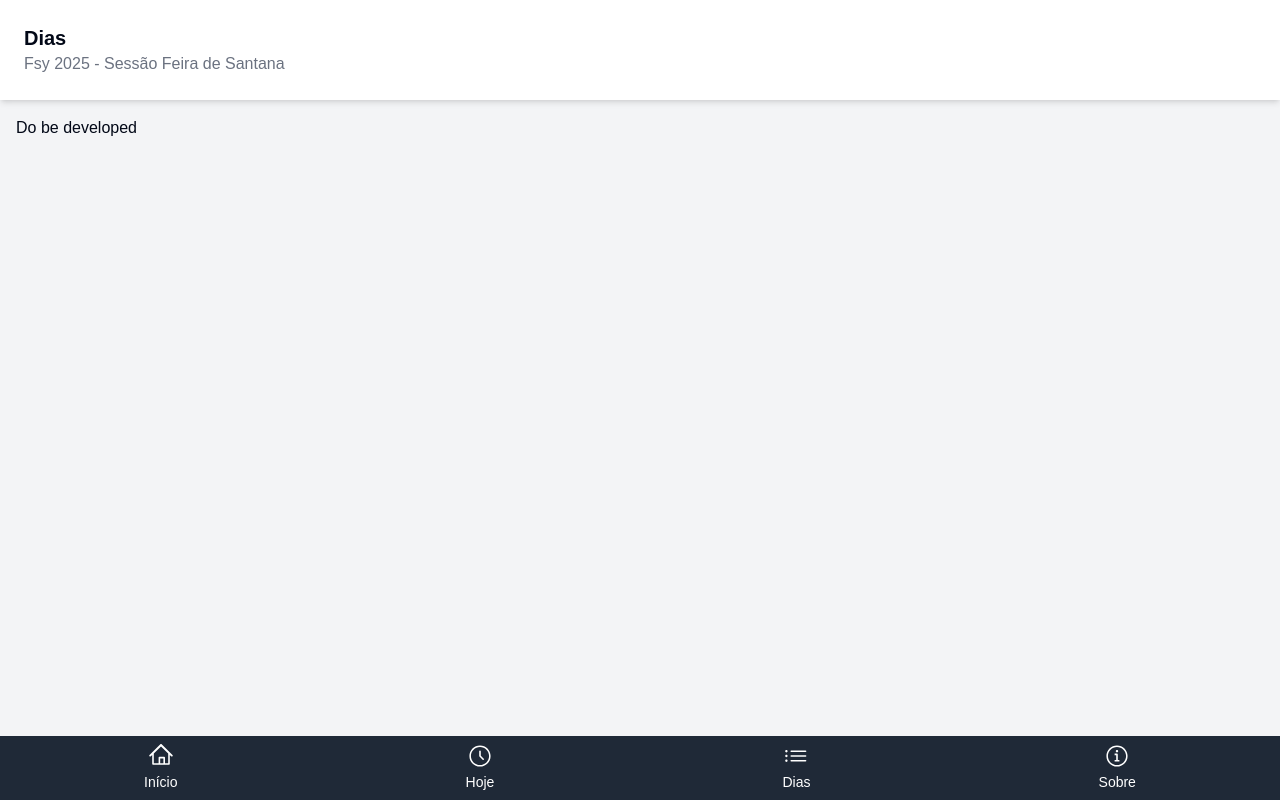
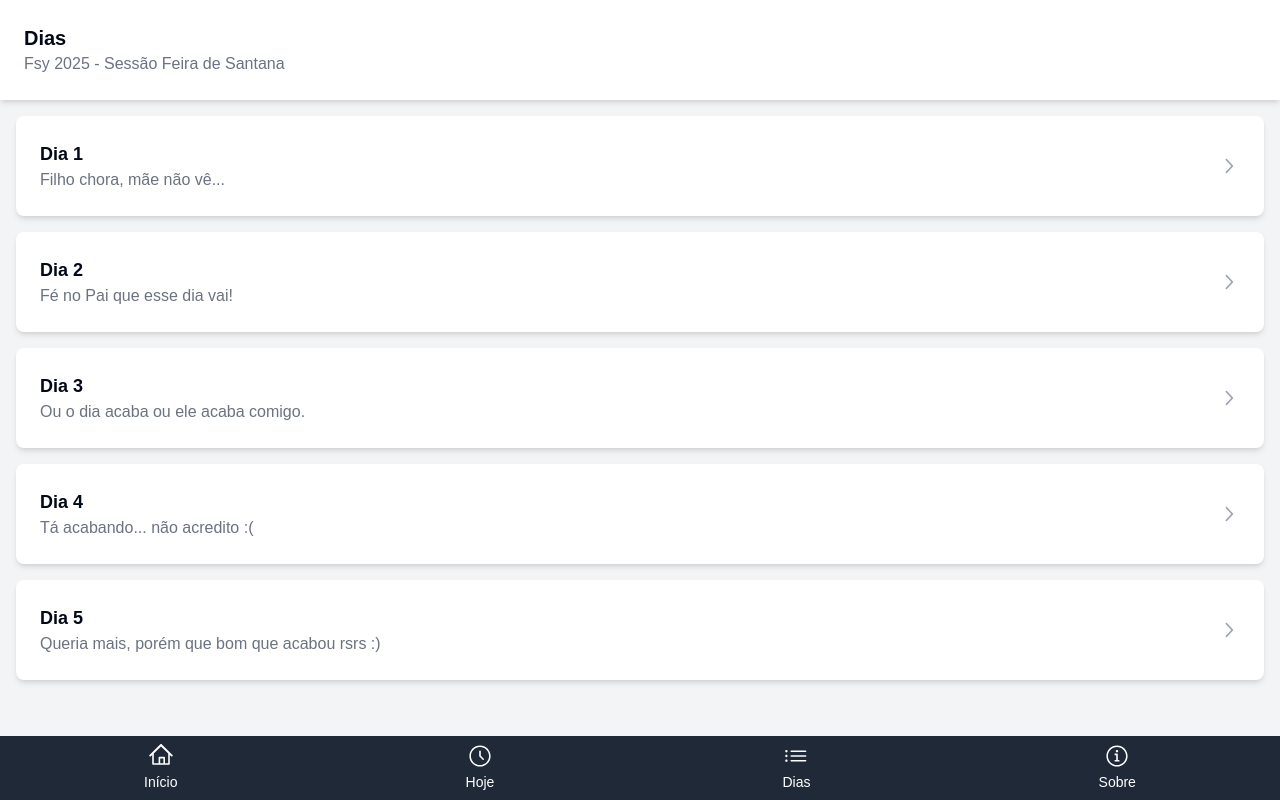
Before and after one commit to caleosilva/FSY-APP, a Next.js app: page /dias in a window 1280 px wide. Built offline with nearby package versions, Linux system fonts and the light colour scheme.

Commit message:
feat: page Dias

```diff
--- /dev/null
+++ b/app/dias/[id]/page.tsx
@@ -0,0 +1,45 @@
+"use client";
+
+import DialogActivity from "@/components/formatedComponents/DialogActivity";
+import { useActivities } from "@/hooks/useActivities";
+
+interface DaysResponse {
+  dia1: string[];
+  dia2: string[];
+  dia3: string[];
+  dia4: string[];
+  dia5: string[];
+}
+
+type DayKeys = keyof DaysResponse;
+
+export default function DiaEspecifico({ params }: { params: { id: string } }) {
+
+  // Garantindo que params.id seja um dos valores aceitos
+  const dayKey: DayKeys = (`dia${params.id}` as DayKeys);
+
+  const activities = useActivities(dayKey);
+
+  return (
+    <div className="flex flex-col h-screen overflow-y-auto pb-20 bg-gray-100">
+      {/* Header */}
+      <div className="flex flex-col items-start justify-center p-6 bg-white shadow-md">
+        <h1 className="text-xl font-semibold">{`Dia ${params.id}`}</h1>
+        <h2 className="text-base text-gray-500">
+          Fsy 2025 - Sessão Feira de Santana
+        </h2>
+      </div>
+
+      <div className="flex flex-col flex-1 h-auto p-4 space-y-4">
+        {activities.map((activity, index) => (
+          <DialogActivity
+            key={index}
+            activity={activity}
+            additionalClass="rounded-lg"
+            backgroundColor="#ffffff"
+          />
+        ))}
+      </div>
+    </div>
+  );
+}
--- a/app/dias/page.tsx
+++ b/app/dias/page.tsx
@@ -1,4 +1,23 @@
+"use client"
+
+import { useRouter } from "next/navigation";
+import { ChevronRightIcon } from "@radix-ui/react-icons";
+
 export default function Dias() {
+  const router = useRouter();
+
+  const handleRedirect = (dia: string) => {
+    router.push(`/dias/${dia}`);
+  };
+
+  const dias = [
+    { id: 1, title: "Dia 1", description: "Filho chora, mãe não vê..." },
+    { id: 2, title: "Dia 2", description: "Fé no Pai que esse dia vai!" },
+    { id: 3, title: "Dia 3", description: "Ou o dia acaba ou ele acaba comigo." },
+    { id: 4, title: "Dia 4", description: "Tá acabando... não acredito :(" },
+    { id: 5, title: "Dia 5", description: "Queria mais, porém que bom que acabou rsrs :)" },
+  ];
+
 
   return (
     <div className="flex flex-col h-screen overflow-y-auto pb-20 bg-gray-100">
@@ -11,8 +30,20 @@ export default function Dias() {
         </h2>
       </div>
 
-      <div className="flex flex-col flex-1 h-full p-4  space-y-4 pb-20 ">
-        Do be developed
+      <div className="flex flex-col flex-1 h-auto p-4 space-y-4">
+        {dias.map((dia) => (
+          <div
+            key={dia.id}
+            className="flex items-center justify-between p-6 bg-white shadow-md rounded-lg cursor-pointer hover:bg-gray-100 transition"
+            onClick={() => handleRedirect(String(dia.id))}
+          >
+            <div>
+              <h2 className="text-lg font-semibold">{dia.title}</h2>
+              <p className="text-gray-500">{dia.description}</p>
+            </div>
+            <ChevronRightIcon className="w-6 h-6 text-gray-400" />
+          </div>
+        ))}
       </div>
     </div>
   );
--- a/components/formatedComponents/DialogActivity.tsx
+++ b/components/formatedComponents/DialogActivity.tsx
@@ -39,7 +39,6 @@ export default function DialogActivity({
     activity,
     backgroundColor
 }: DialogActivityProps) {
-    console.log(activity)
     return (
         <Dialog>
             <DialogTrigger>
```
